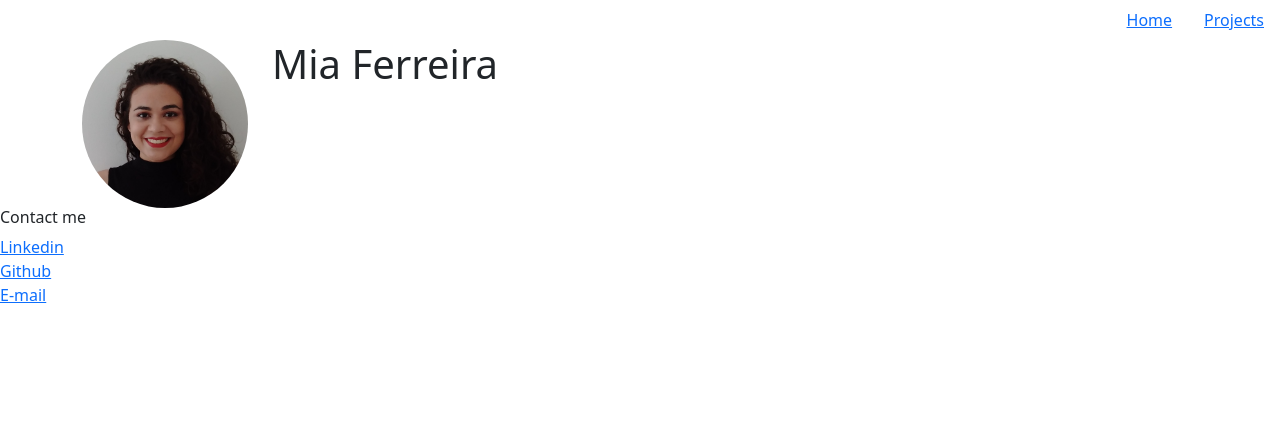
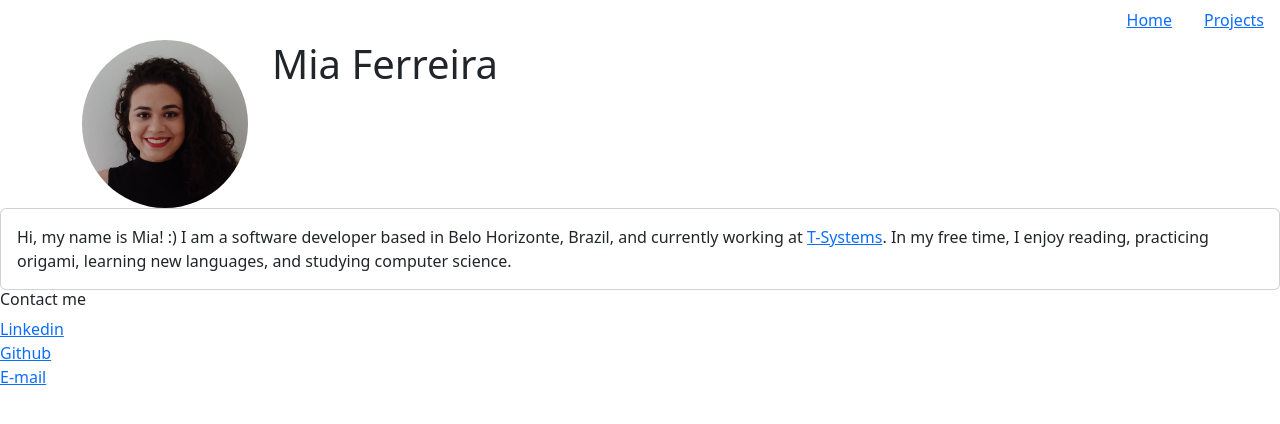
Before and after one commit to miachafer/portfolio, a React (Vite) app: page / in a window 1280 px wide. Shown: the top 424 px of the page. Built offline with nearby package versions, Linux system fonts and the light colour scheme.

Commit message:
Add intro card component to home page

```diff
--- /dev/null
+++ b/src/components/IntroCard.jsx
@@ -0,0 +1,12 @@
+import Card from "react-bootstrap/Card"
+
+export default function IntroCard() {
+  return (
+    <Card>
+      <Card.Body>
+        Hi, my name is Mia! :)
+        I am a software developer based in Belo Horizonte, Brazil, and currently working at <a href="https://www.t-systems.com/de/en" target="_blank">T-Systems</a>. In my free time, I enjoy reading, practicing origami, learning new languages, and studying computer science.
+      </Card.Body>
+    </Card>
+  )
+}
--- a/src/pages/Home.jsx
+++ b/src/pages/Home.jsx
@@ -1,7 +1,11 @@
 import Header from "../components/Header";
+import IntroCard from "../components/IntroCard";
 
 export default function Home () {
   return (
-    <Header />
+    <>
+      <Header />
+      <IntroCard />
+    </>
   )
 }
```
